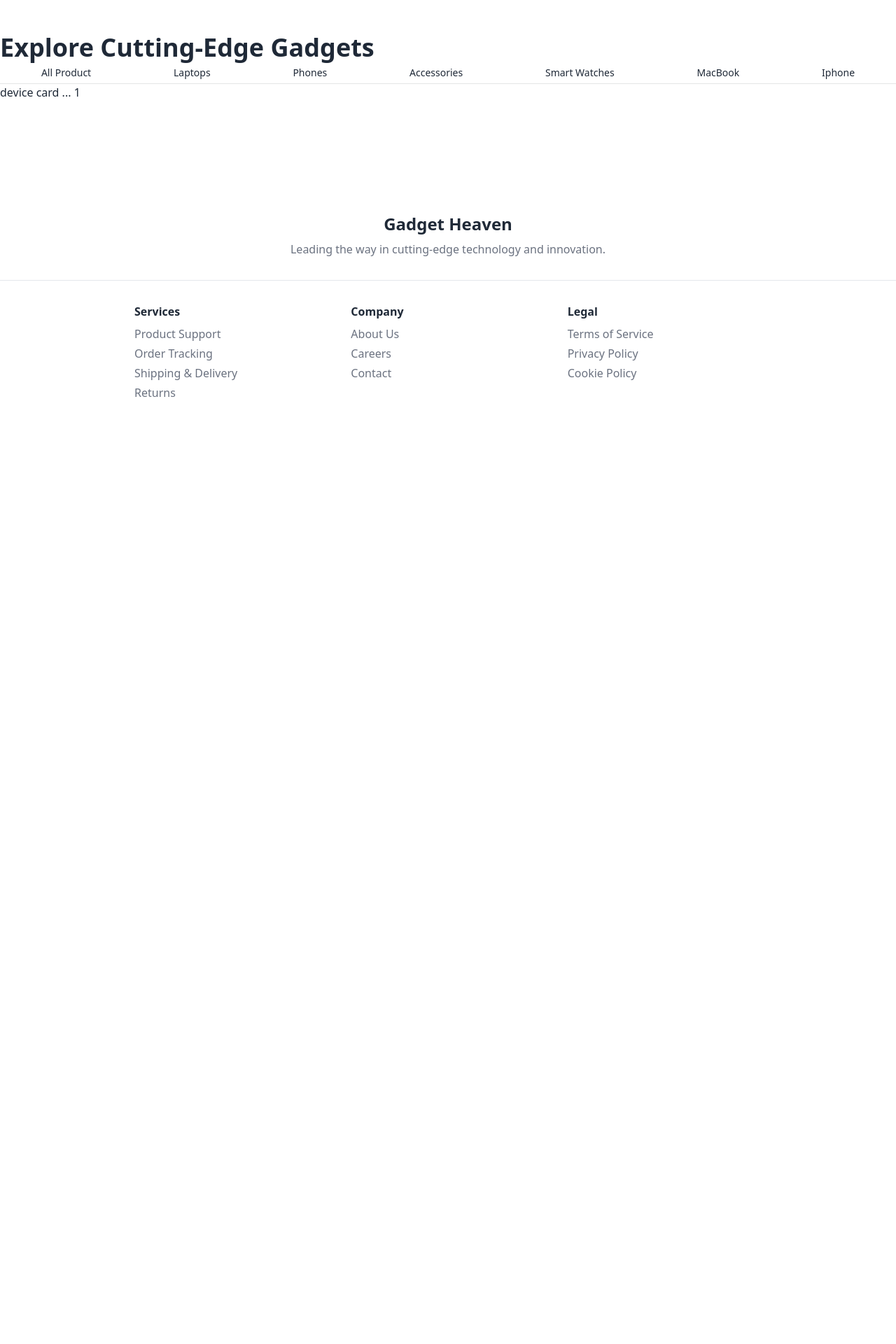
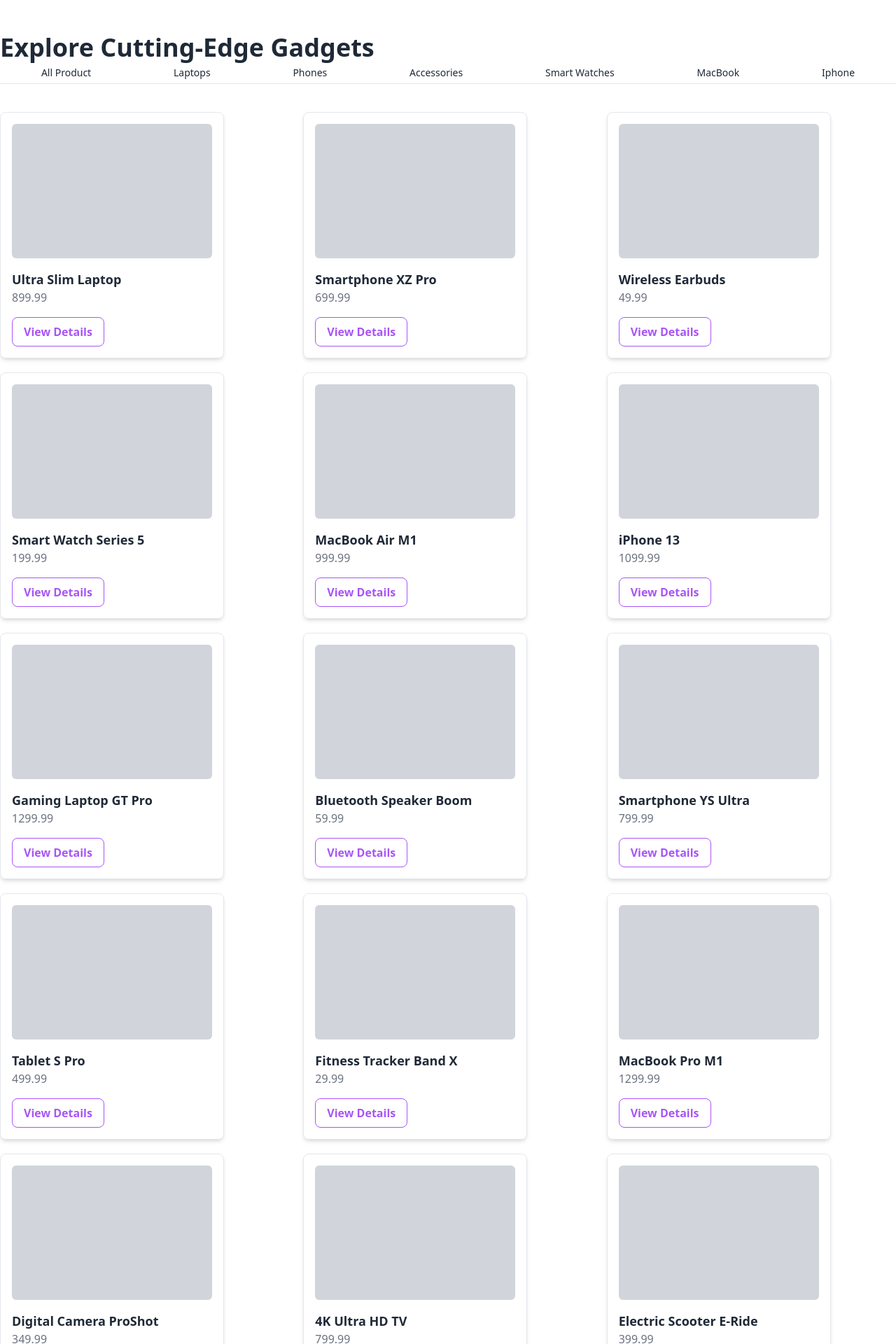
Before and after one commit to programming-hero-web-course-4/b10a8-gadget-heaven-Bytes-Farabi, a React (Vite) app: page /category/1 in a window 1280 px wide. Shown: the part 660-2580 px from the top of the page at 70% size. Before the commit the page ends 1233 px from the top, so only its background shows below. Built offline with nearby package versions, Linux system fonts and the light colour scheme.

Commit message:
all data load completed

```diff
--- /dev/null
+++ b/public/Products.json
@@ -0,0 +1,267 @@
+[
+    {
+        "product_id": 1,
+        "product_title": "Ultra Slim Laptop",
+        "product_image": "https://example.com/images/laptop1.jpg",
+        "category": "Laptops",
+        "price": 899.99,
+        "description": "A sleek and powerful laptop ideal for work and entertainment.",
+        "specification": [
+            "Intel i7 Processor",
+            "16GB RAM",
+            "512GB SSD",
+            "15.6-inch Full HD Display",
+            "10-hour Battery Life"
+        ],
+        "availability": true,
+        "rating": 4.5
+    },
+    {
+        "product_id": 2,
+        "product_title": "Smartphone XZ Pro",
+        "product_image": "https://example.com/images/phone1.jpg",
+        "category": "Phones",
+        "price": 699.99,
+        "description": "A high-end smartphone with excellent camera quality and performance.",
+        "specification": [
+            "6.5-inch OLED Display",
+            "128GB Storage",
+            "Triple Camera System",
+            "5G Connectivity",
+            "Fast Charging"
+        ],
+        "availability": true,
+        "rating": 4.7
+    },
+    {
+        "product_id": 3,
+        "product_title": "Wireless Earbuds",
+        "product_image": "https://example.com/images/earbuds1.jpg",
+        "category": "Accessories",
+        "price": 49.99,
+        "description": "Compact and lightweight earbuds with high-quality sound and noise cancellation.",
+        "specification": [
+            "Bluetooth 5.2",
+            "10 Hours Battery Life",
+            "Water Resistant",
+            "Touch Controls"
+        ],
+        "availability": true,
+        "rating": 4.2
+    },
+    {
+        "product_id": 4,
+        "product_title": "Smart Watch Series 5",
+        "product_image": "https://example.com/images/watch1.jpg",
+        "category": "Smart Watches",
+        "price": 199.99,
+        "description": "A versatile smartwatch with fitness tracking, notifications, and heart-rate monitoring.",
+        "specification": [
+            "1.3-inch Display",
+            "Heart Rate Monitor",
+            "GPS Tracking",
+            "7-Day Battery Life",
+            "Water Resistant"
+        ],
+        "availability": false,
+        "rating": 4.6
+    },
+    {
+        "product_id": 5,
+        "product_title": "MacBook Air M1",
+        "product_image": "https://example.com/images/macbook1.jpg",
+        "category": "MacBook",
+        "price": 999.99,
+        "description": "Lightweight and powerful laptop with the new M1 chip for amazing performance.",
+        "specification": [
+            "Apple M1 Chip",
+            "8GB RAM",
+            "256GB SSD",
+            "13.3-inch Retina Display",
+            "18-hour Battery Life"
+        ],
+        "availability": true,
+        "rating": 4.8
+    },
+    {
+        "product_id": 6,
+        "product_title": "iPhone 13",
+        "product_image": "https://example.com/images/iphone1.jpg",
+        "category": "Phones",
+        "price": 1099.99,
+        "description": "Apple's latest smartphone with advanced camera, high-resolution display, and powerful processor.",
+        "specification": [
+            "6.1-inch Super Retina XDR",
+            "128GB Storage",
+            "Dual Camera System",
+            "5G Connectivity",
+            "Ceramic Shield"
+        ],
+        "availability": true,
+        "rating": 4.9
+    },
+    {
+        "product_id": 7,
+        "product_title": "Gaming Laptop GT Pro",
+        "product_image": "https://example.com/images/laptop2.jpg",
+        "category": "Laptops",
+        "price": 1299.99,
+        "description": "High-performance gaming laptop with dedicated graphics and powerful processor.",
+        "specification": [
+            "Intel i9 Processor",
+            "32GB RAM",
+            "1TB SSD",
+            "NVIDIA RTX 3060",
+            "17-inch Full HD Display"
+        ],
+        "availability": true,
+        "rating": 4.3
+    },
+    {
+        "product_id": 8,
+        "product_title": "Bluetooth Speaker Boom",
+        "product_image": "https://example.com/images/speaker1.jpg",
+        "category": "Accessories",
+        "price": 59.99,
+        "description": "Portable Bluetooth speaker with deep bass and long battery life.",
+        "specification": [
+            "Bluetooth 5.0",
+            "10 Hours Playtime",
+            "Waterproof",
+            "Bass Boost",
+            "360° Sound"
+        ],
+        "availability": false,
+        "rating": 4.4
+    },
+    {
+        "product_id": 9,
+        "product_title": "Smartphone YS Ultra",
+        "product_image": "https://example.com/images/phone2.jpg",
+        "category": "Phones",
+        "price": 799.99,
+        "description": "High-end smartphone with fast processing and excellent camera quality.",
+        "specification": [
+            "6.8-inch AMOLED Display",
+            "256GB Storage",
+            "Quad Camera System",
+            "5G Connectivity",
+            "Wireless Charging"
+        ],
+        "availability": true,
+        "rating": 4.6
+    },
+    {
+        "product_id": 10,
+        "product_title": "Tablet S Pro",
+        "product_image": "https://example.com/images/tablet1.jpg",
+        "category": "Tablets",
+        "price": 499.99,
+        "description": "Portable tablet with excellent display and long battery life, great for entertainment.",
+        "specification": [
+            "10.5-inch Display",
+            "64GB Storage",
+            "8MP Camera",
+            "Dual Speakers",
+            "Battery up to 12 hours"
+        ],
+        "availability": true,
+        "rating": 4.5
+    },
+    {
+        "product_id": 11,
+        "product_title": "Fitness Tracker Band X",
+        "product_image": "https://example.com/images/fitness1.jpg",
+        "category": "Accessories",
+        "price": 29.99,
+        "description": "Lightweight fitness band with step tracking, heart rate monitoring, and sleep tracking.",
+        "specification": [
+            "Heart Rate Monitor",
+            "Water Resistant",
+            "Sleep Tracking",
+            "Battery up to 10 days"
+        ],
+        "availability": true,
+        "rating": 4.1
+    },
+    {
+        "product_id": 12,
+        "product_title": "MacBook Pro M1",
+        "product_image": "https://example.com/images/macbook2.jpg",
+        "category": "MacBook",
+        "price": 1299.99,
+        "description": "Professional-grade laptop with the M1 chip, ideal for heavy multitasking.",
+        "specification": [
+            "Apple M1 Chip",
+            "16GB RAM",
+            "512GB SSD",
+            "13.3-inch Retina Display",
+            "20-hour Battery Life"
+        ],
+        "availability": true,
+        "rating": 4.9
+    },
+    {
+        "product_id": 13,
+        "product_title": "Digital Camera ProShot",
+        "product_image": "https://example.com/images/camera1.jpg",
+        "category": "Accessories",
+        "price": 349.99,
+        "description": "Professional digital camera with high resolution and multiple lens options.",
+        "specification": [
+            "24MP Camera",
+            "1080p Video Recording",
+            "WiFi Connectivity",
+            "Interchangeable Lens",
+            "Image Stabilization"
+        ],
+        "availability": false,
+        "rating": 4.3
+    },
+    {
+        "product_id": 14,
+        "product_title": "4K Ultra HD TV",
+        "product_image": "https://example.com/images/tv1.jpg",
+        "category": "Electronics",
+        "price": 799.99,
+        "description": "A 50-inch 4K Ultra HD TV with smart features and HDR10 support.",
+        "specification": [
+            "50-inch Display",
+            "4K Ultra HD",
+            "Smart TV",
+            "HDR10",
+            "3 HDMI Ports"
+        ],
+        "availability": true,
+        "rating": 4.7
+    },
+    {
+        "product_id": 15,
+        "product_title": "Electric Scooter E-Ride",
+        "product_image": "https://example.com/images/scooter1.jpg",
+        "category": "Transportation",
+        "price": 399.99,
+        "description": "Lightweight electric scooter with a 20-mile range and foldable design.",
+        "specification": [
+            "Top Speed 15 mph",
+            "20-mile Range",
+            "Foldable",
+            "Electric Brakes",
+            "LED Lights"
+        ],
+        "availability": true,
+        "rating": 4.5
+    },
+    {
+        "product_id": 16,
+        "product_title": "Noise-Cancelling Headphones",
+        "product_image": "https://example.com/images/headphones1.jpg",
+        "category": "Accessories",
+        "price": 199.99,
+        "description": "Over-ear headphones with active noise cancellation and superior sound quality.",
+        "specification": [
+            "Bluetooth 5.1",
+            "Noise Cancellation"
+        ]
+    }
+]
--- a/src/Components/AllDeviceCard.jsx
+++ b/src/Components/AllDeviceCard.jsx
@@ -1,14 +1,33 @@
 import React from 'react';
-import { useParams } from 'react-router-dom';
+import { useLoaderData, useParams } from 'react-router-dom';
 
 const AllDeviceCard = () => {
 
-    const {category} = useParams()
-    console.log(category);
+    const productsData = useLoaderData()
+
+    // const { category } = useParams()
 
     return (
-        <div>
-           <h1> device card ... {category}</h1>
+        <div className='grid grid-cols-3 gap-5 mt-10'>
+
+            {
+                productsData.map((productData => (
+                <div className="max-w-xs rounded-lg shadow-md border border-gray-200 p-4">
+                    <div className="w-full h-48 bg-gray-300 rounded-md"></div>
+
+                    <div className="mt-4">
+                        <h2 className="text-lg font-semibold">{productData.product_title}</h2>
+                        <p className="text-gray-500">{productData.price}</p>
+
+                        <button className="mt-4 px-4 py-2 border border-purple-500 text-purple-500 font-semibold rounded-lg hover:bg-purple-50 transition-colors">
+                            View Details
+                        </button>
+                    </div>
+                </div>
+                )))
+            }
+
+
         </div>
     );
 };
--- a/src/main.jsx
+++ b/src/main.jsx
@@ -28,6 +28,7 @@
           {
             path: "/category/:category",
             element: <AllDeviceCard></AllDeviceCard>,
+            loader: () => fetch('/public/Products.json')
           },
         ],
       },
```
